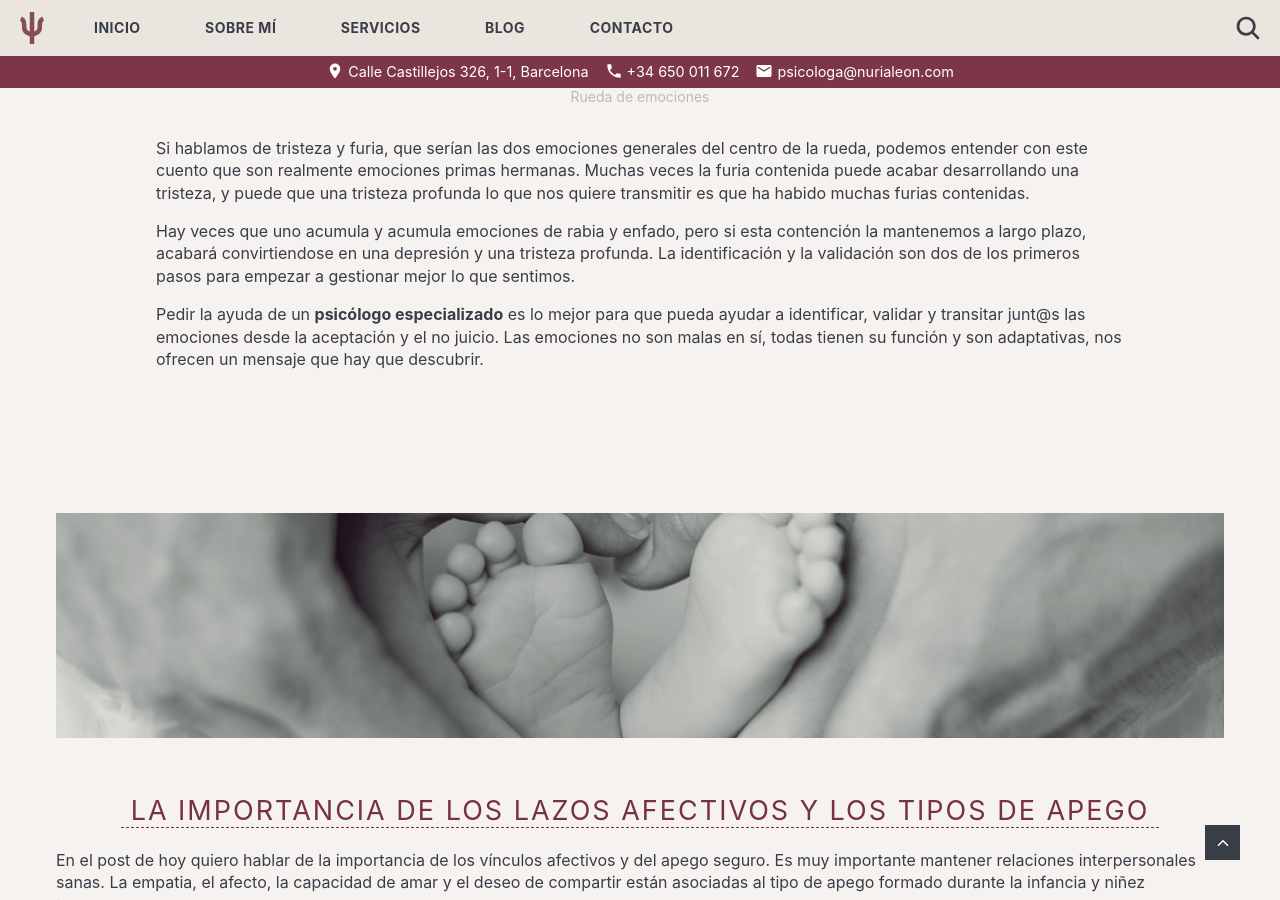
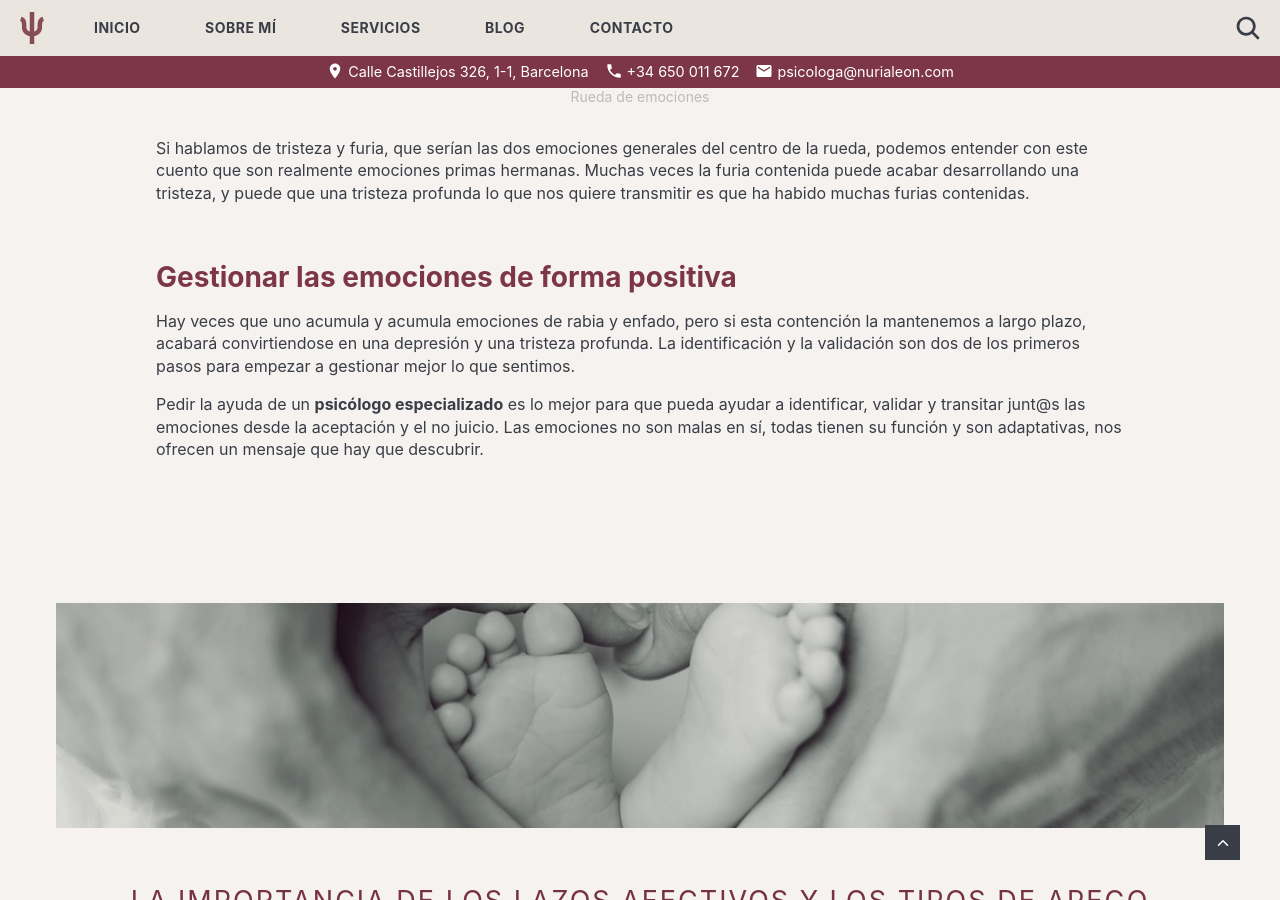
Before and after one commit to nurialeonsallent/nurialeon.com, a Jekyll site: the page built from _posts/2021-01-01-tristeza-furia-emociones-bucay.markdown, in a window 1280 px wide and 900 px high, scrolled down 2236 px. Built offline with Jekyll 4.4.1, drawn with Linux system fonts in a browser that asks for light colours.

Commit message:
Update 2021-01-01-tristeza-furia-emociones-bucay.markdown

```diff
--- a/_posts/2021-01-01-tristeza-furia-emociones-bucay.markdown
+++ b/_posts/2021-01-01-tristeza-furia-emociones-bucay.markdown
@@ -47,6 +47,8 @@ Si bien es cierto que existen emociones con matices muy diferentes, muchas veces
 
 Si hablamos de tristeza y furia, que serían las dos emociones generales del centro de la rueda, podemos entender con este cuento que son realmente emociones primas hermanas. Muchas veces la furia contenida puede acabar desarrollando una tristeza, y puede que una tristeza profunda lo que nos quiere transmitir es que ha habido muchas furias contenidas.
 
+## Gestionar las emociones de forma positiva
+
 Hay veces que uno acumula y acumula emociones de rabia y enfado, pero si esta contención la mantenemos a largo plazo, acabará convirtiendose en una depresión y una tristeza profunda. La identificación y la validación son dos de los primeros pasos para empezar a gestionar mejor lo que sentimos.
 
 Pedir la ayuda de un **psicólogo especializado** es lo mejor para que pueda ayudar a identificar, validar y transitar junt@s las emociones desde la aceptación y el no juicio. Las emociones no son malas en sí, todas tienen su función y son adaptativas, nos ofrecen un mensaje que hay que descubrir.
```
